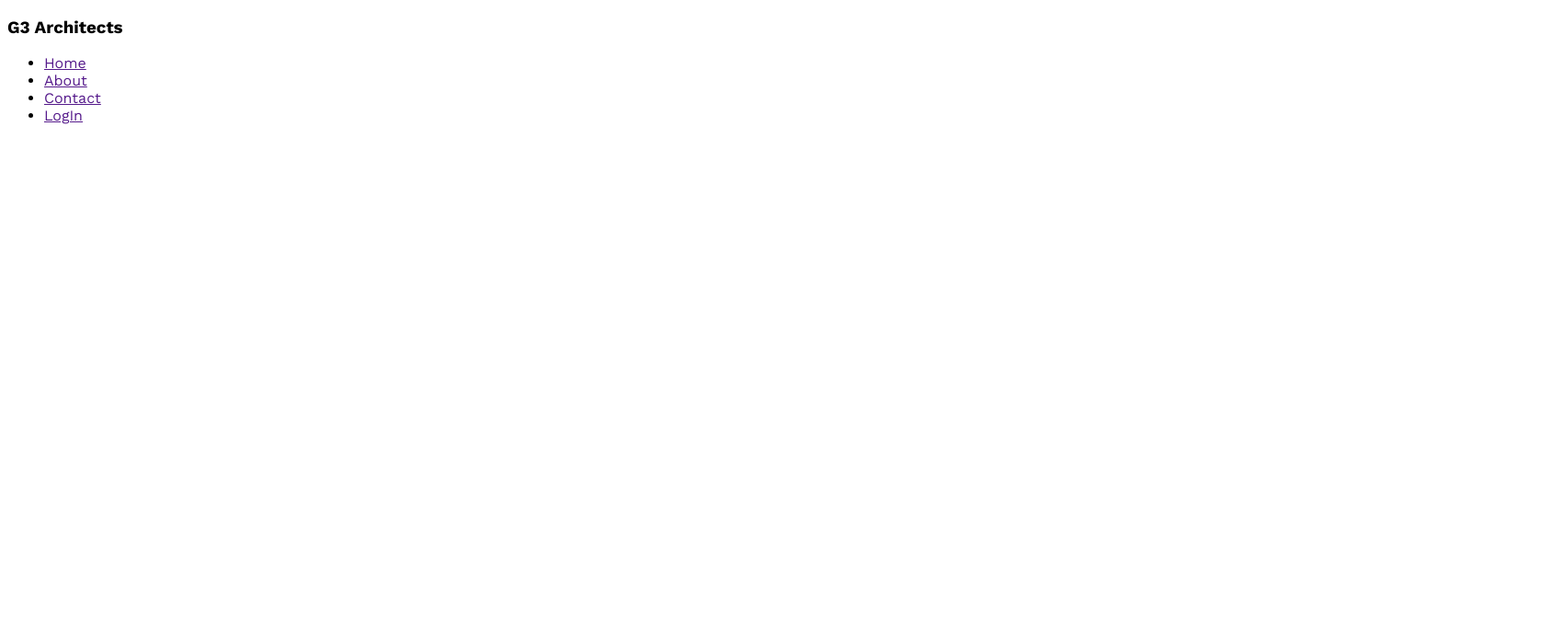
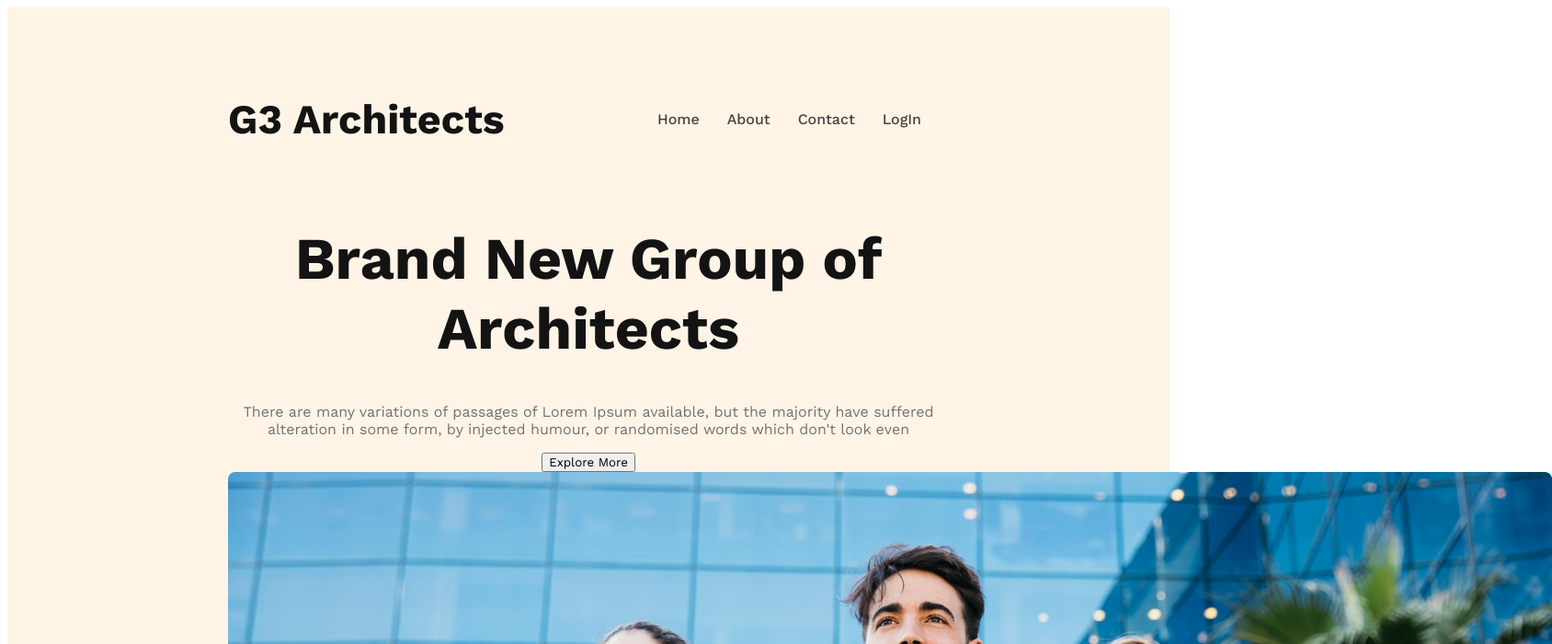
Before and after one commit to Mahin-Hasan/G3-Architects, a plain HTML site: page index.html in a window 1280 px wide. Shown: the top 700 px of the page at 92% size, 1688 px wide, since content can reach past the window. Drawn offline with nearby package versions, Linux system fonts and the light colour scheme.

Commit message:
banner content added

```diff
--- a/index.html
+++ b/index.html
@@ -1,15 +1,17 @@
 <!DOCTYPE html>
 <html lang="en">
+
 <head>
     <meta charset="UTF-8">
     <meta name="viewport" content="width=device-width, initial-scale=1.0">
     <title>G3 Architects</title>
     <link rel="stylesheet" href="styles/architect.css">
 </head>
+
 <body>
     <header>
         <nav>
-            <h3>G3 Architects</h3>
+            <h3 class="nav-title">G3 Architects</h3>
             <ul>
                 <li><a href="">Home</a></li>
                 <li><a href="">About</a></li>
@@ -17,7 +19,19 @@
                 <li><a href="">LogIn</a></li>
             </ul>
         </nav>
+        <div class="banner">
+            <div class="banner-content">
+                <h1 class="banner-title">Brand New Group of Architects</h1>
+                <p class="banner-description">
+                    There are many variations of passages of Lorem Ipsum available, but the majority have suffered
+                    alteration in some form, by injected humour, or randomised words which don't look even
+                </p>
+                <button class="btn-primary">Explore More</button>
+            </div>
+            <img src="images/banner.png" alt="">
+        </div>
     </header>
+
     <main>
 
     </main>
@@ -26,4 +40,5 @@
     </footer>
 
 </body>
+
 </html>
--- a/styles/architect.css
+++ b/styles/architect.css
@@ -1,6 +1,61 @@
   /* work sans font */
   @import url('https://fonts.googleapis.com/css2?family=Open+Sans:wght@400;700;800&family=Work+Sans:wght@400;500;600;700;800&display=swap');
 
+  /* Shared Styles */
   * {
       font-family: 'Work Sans', sans-serif;
   }
+
+  .btn-primary {
+
+  }
+
+  header {
+      background: rgba(255, 144, 14, 0.10);
+      padding: 50px 240px;
+  }
+
+  nav {
+      display: flex;
+      justify-content: space-between;
+      align-items: center;
+  }
+
+  .nav-title {
+      color: #131313;
+      font-size: 2.8rem;
+      font-weight: 700;
+  }
+
+  nav>ul {
+      display: flex;
+  }
+
+  nav li {
+      list-style: none;
+      margin-right: 30px;
+      font-weight: 500;
+      font-size: 1rem;
+  }
+
+  nav li a {
+      text-decoration: none;
+      color: #424242;
+  }
+
+  /* banner styles */
+  .banner-content {
+      max-width: 800px;
+      text-align: center;
+      margin: 0 auto;
+  }
+
+  .banner-title {
+      color: #131313;
+      font-size: 4rem;
+      font-weight: 700;
+  }
+
+  .banner-description {
+      color: #727272;
+  }
```
